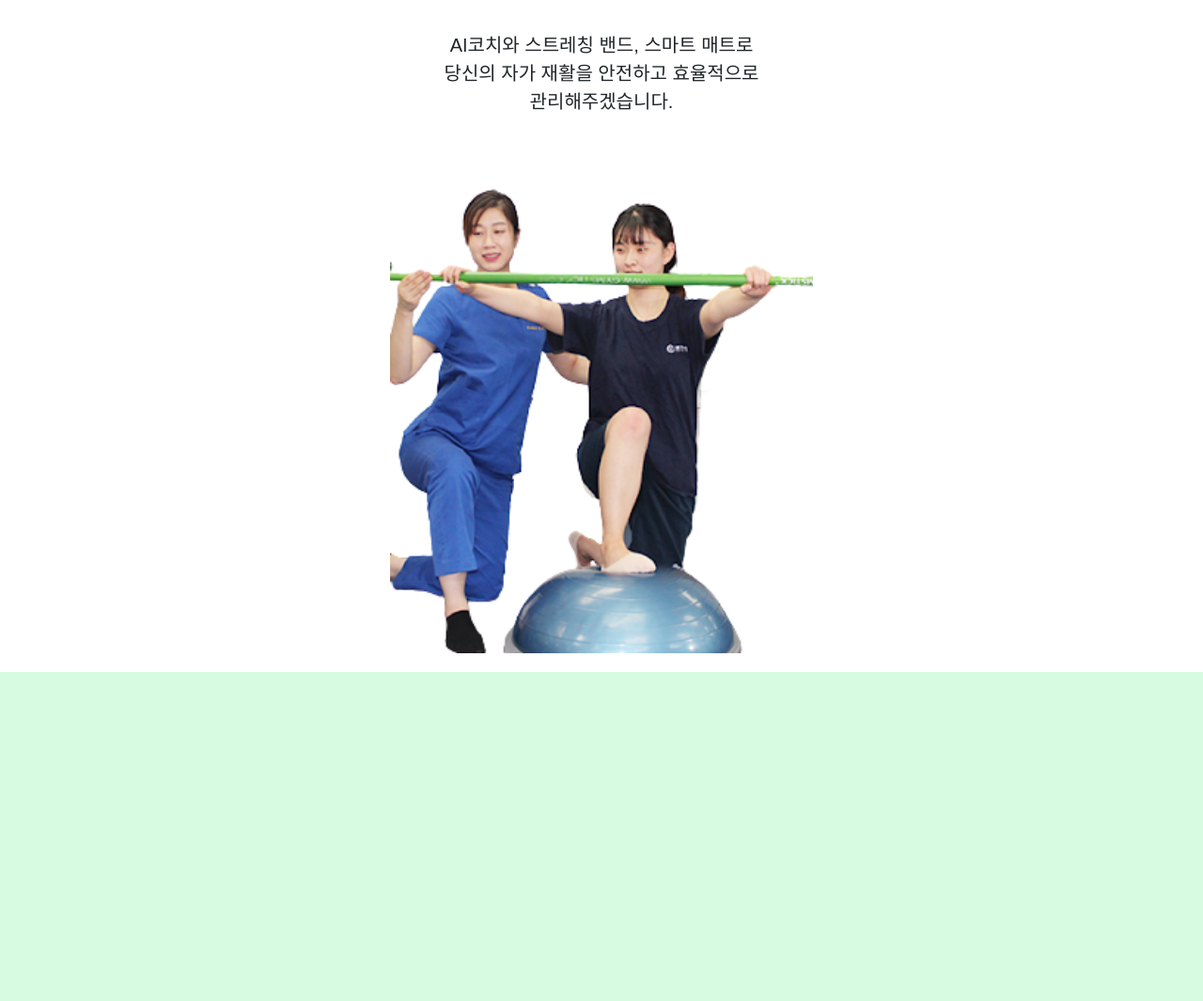
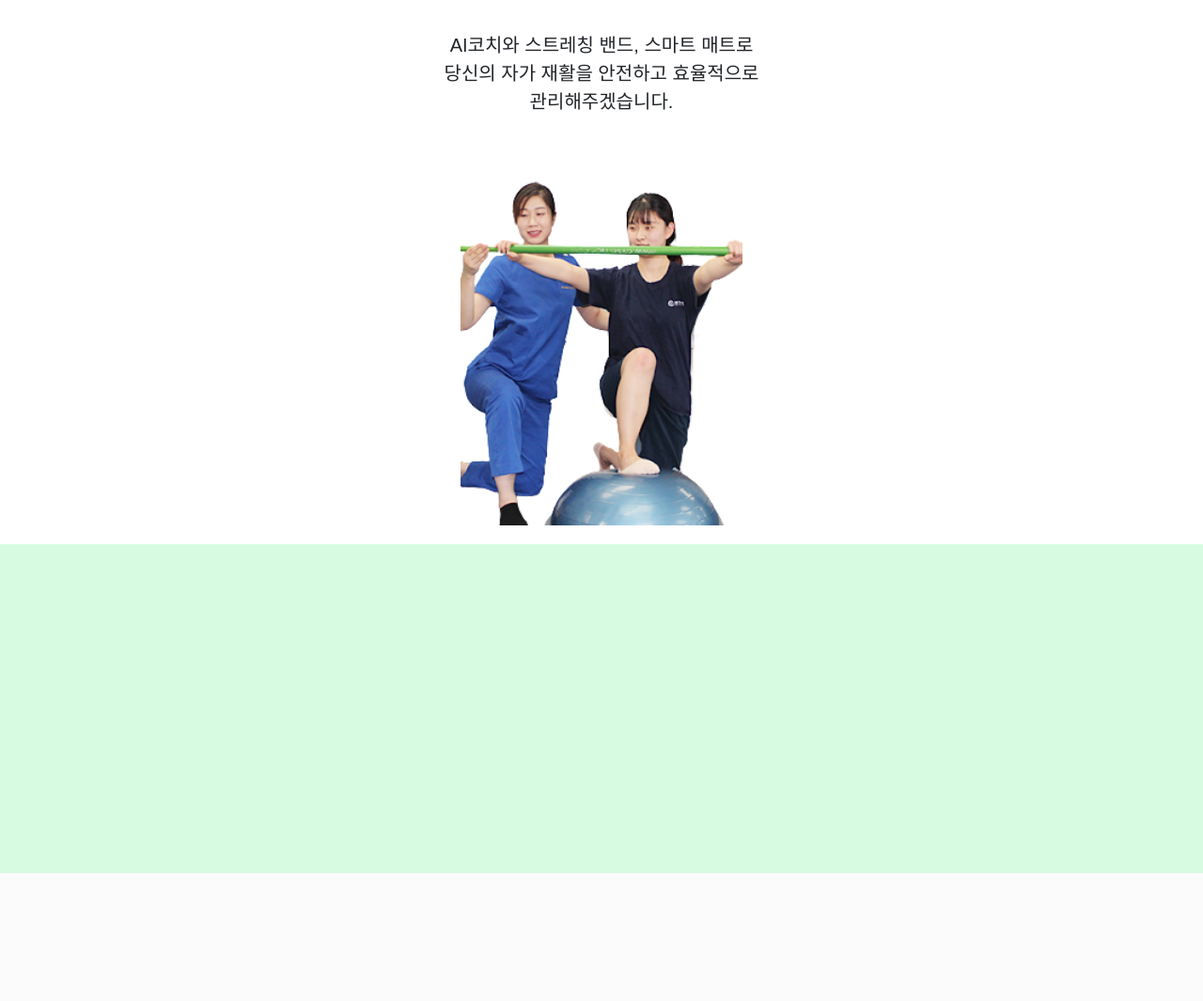
Before and after one commit to yoo-myeong/MyRehab, a Django app: page / in a window 1280 px wide. Shown: the part 316-1381 px from the top of the page at 94% size. After the commit the page ends 1245 px from the top, so only its background shows below. Run offline with Django 3.2, Linux system fonts and the light colour scheme; some web fonts are replaced.

Commit message:
design : 이미지 편집 및 크기 수정

```diff
--- a/templates/rehab/index.html
+++ b/templates/rehab/index.html
@@ -16,7 +16,7 @@
 
 </div>
 <div style="width:100%;text-align: center;">
-    <img src="{% static 'img/rehab.png/' %}" style="padding-top:20px;padding-bottom:20px;width:450px;">
+    <img src="{% static 'img/rehab.png/' %}" style="padding-top:20px;padding-bottom:20px;width:300px;">
 </div>
 
 <div style="width:100%;text-align: center;height:350px;background-color:#bff9ce9e">
```
Also changed, not shown: static/img/rehab.png.
